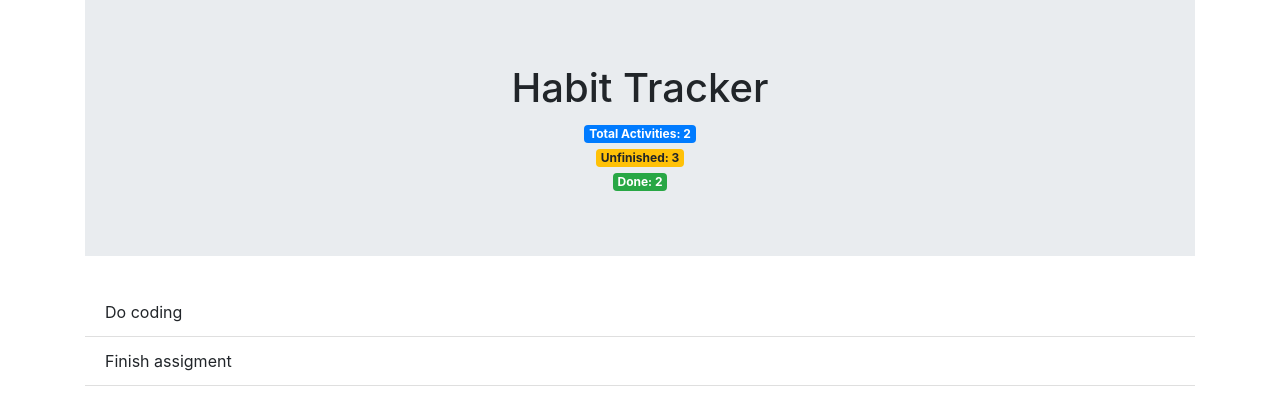
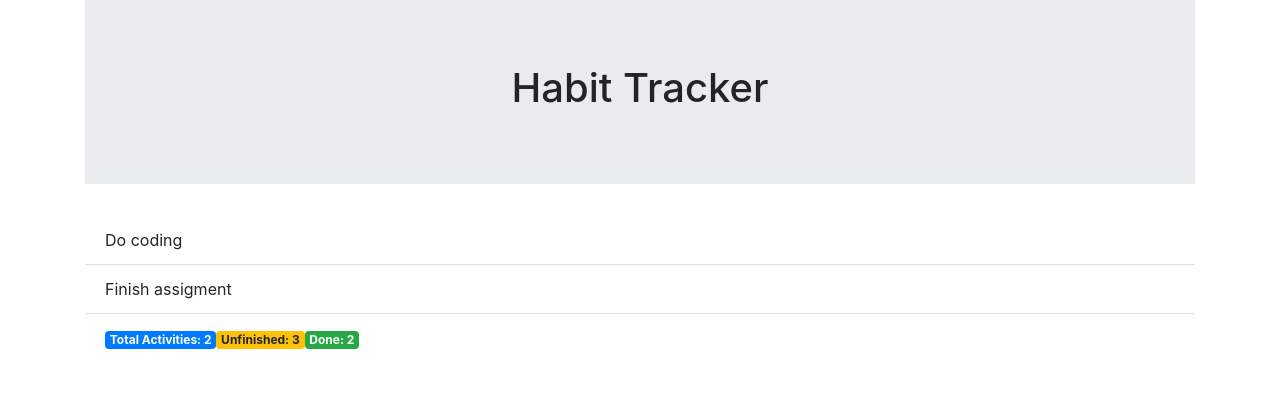
Before and after one commit to vondivino/habit-tracker, a React (Create React App) app: page / in a window 1280 px wide. Shown: the top 410 px of the page. Built offline with nearby package versions, Linux system fonts and the light colour scheme.

Commit message:
added Footer

```diff
--- a/src/App.js
+++ b/src/App.js
@@ -4,6 +4,7 @@ import { Container, ListGroup } from 'react-bootstrap';
 
 import Header from './components/Header';
 import Activity from './components/Activity';
+import Footer from './components/Footer';
 
 import 'bootstrap/dist/css/bootstrap.min.css';
 import './App.css';
@@ -25,20 +26,14 @@ class App extends Component {
   render() {
     return (
       <Container>
-        <Header
-          activities={ this.state.activities }
-        />
+        <Header />
         <ListGroup variant="flush">
         {this.state.activities.map(item => {
           return (
-            <Activity
-              name={ item.name }
-            />
+            <Activity name={ item.name } />
           )
         })}
-        <ListGroup.Item>
-
-        </ListGroup.Item>
+        <Footer activities={ this.state.activities } />
         </ListGroup>
       </Container>
     )
--- a/src/components/Footer.js
+++ b/src/components/Footer.js
@@ -0,0 +1,28 @@
+import React from 'react';
+import { Badge, ListGroup } from 'react-bootstrap';
+
+import PropTypes from 'prop-types';
+
+const Footer = ({ activities }) => {
+    const totalActivties = activities.length;
+
+    return (
+        <ListGroup.Item>
+            <Badge variant="primary">
+                Total Activities: { totalActivties }
+             </Badge>
+            <Badge variant="warning">
+                Unfinished: 3
+            </Badge>
+            <Badge variant="success">
+                Done: 2
+            </Badge>
+        </ListGroup.Item>
+    )
+}
+
+Footer.propTypes = {
+    activities: PropTypes.array.isRequired,
+}
+
+export default Footer;
--- a/src/components/Header.js
+++ b/src/components/Header.js
@@ -2,35 +2,21 @@ import React from 'react';
 import {
     Jumbotron,
     Container,
-    Badge
 } from 'react-bootstrap';
 
 import PropTypes from 'prop-types';
 
-const Header = ({ title, activities }) => {
-    const totalActivties = activities.length;
-
-
+const Header = ({ title }) => {
     return (
         <Jumbotron fluid>
             <Container style={{ textAlign:'center' }}>
                 <h1>{ title }</h1>
-                <div>
-                    <Badge variant="primary">Total Activities: { totalActivties }</Badge>
-                </div>
-                <div>
-                    <Badge variant="warning">Unfinished: 3</Badge>
-                </div>
-                <div>
-                    <Badge variant="success">Done: 2</Badge>
-                </div>
             </Container>
         </Jumbotron>
     )
 }
 
 Header.propTypes = {
-    activities: PropTypes.array.isRequired,
     title: PropTypes.string
 }
 
```
